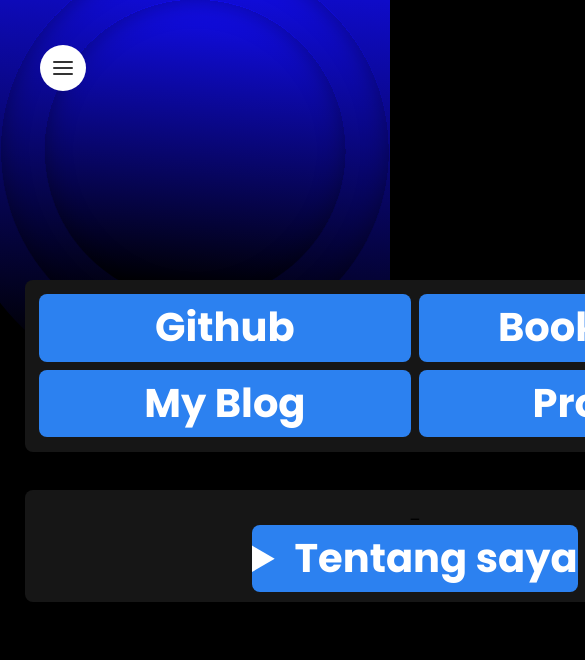
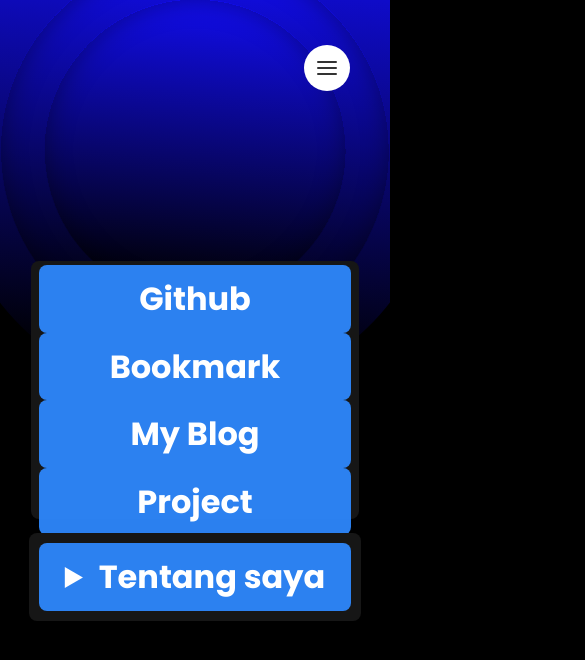
Before and after one commit to MFaisal00359/MFaisal00359.github.io, a website: page index.html in a window 390 px wide. Shown: the top 660 px of the page, 585 px wide, since content can reach past the window. Drawn offline with nearby package versions, Linux system fonts and the light colour scheme; files whose address does not match are found by name.

Commit message:
Fix Responsive css, Fix Layout css

```diff
--- a/index.html
+++ b/index.html
@@ -45,21 +45,16 @@
         <img class="shape1" src="/img-abstract/BG-Elipse-New.svg" alt="">
 
         <div class="button">
-            <div class="card"><a href="https://github.com/MFaisal00359" style="--clr:#ff33cc" tabindex="0">Github </a></div>
+            <div class="card"><a href="https://github.com/MFaisal00359" style="--clr:#ff33cc" tabindex="0" target="_blank">Github </a></div>
             <div class="card"><a href="#work " style="--clr:#5cff33 " tabindex="0 ">Bookmark </a></div>
-            <div class="card"><a href="#work" style="--clr:#5cff33" tabindex="0">My Blog</a></div>
+            <div class="card"><a href="#work" style="--clr:#ff7a33" tabindex="0">My Blog</a></div>
             <div class="card "><a href="#work " style="--clr:#ff33cc " tabindex="0 ">Project</a></div>
         </div>
-
-        <div class="content">_
-            <details class="tentang">
-                <summary>Tentang saya</summary>
-                <p>Lorem ipsum dolor sit amet consectetur adipisicing elit. Necessitatibus quasi pariatur praesentium ut est commodi eos nemo maxime voluptate eligendi maiores officia sit, mollitia quibusdam?</p>
-            </details>
-        </div>
+        <details class="tentang">
+            <summary>Tentang saya</summary>
+            <p>Lorem ipsum dolor sit amet consectetur adipisicing elit. Necessitatibus quasi pariatur praesentium ut est commodi eos nemo maxime voluptate eligendi maiores officia sit, mollitia quibusdam?</p>
+        </details>
     </main>
-
-
 
     <!-- RESPONSIVE TAG -->
     <div class="menu">
```
Also changed, not shown: dist/css/layout.css, dist/css/responsive.css.
